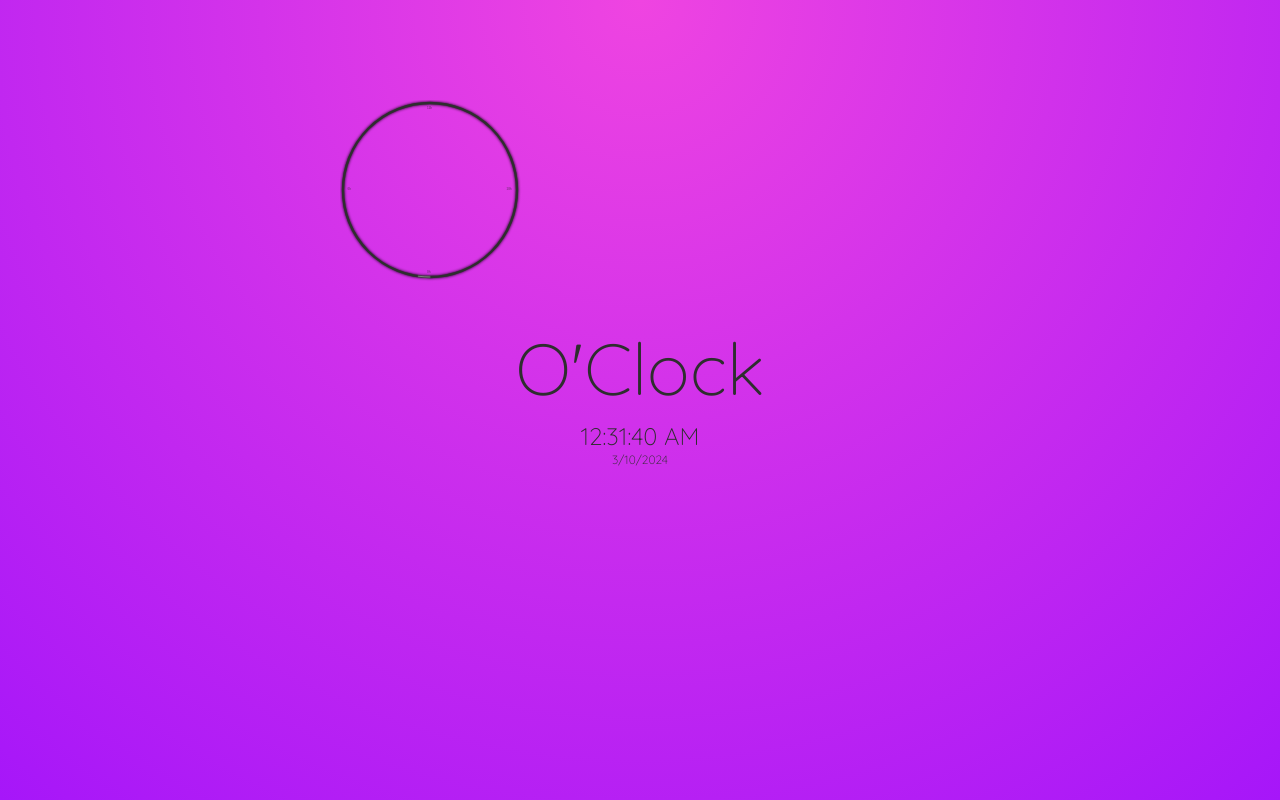
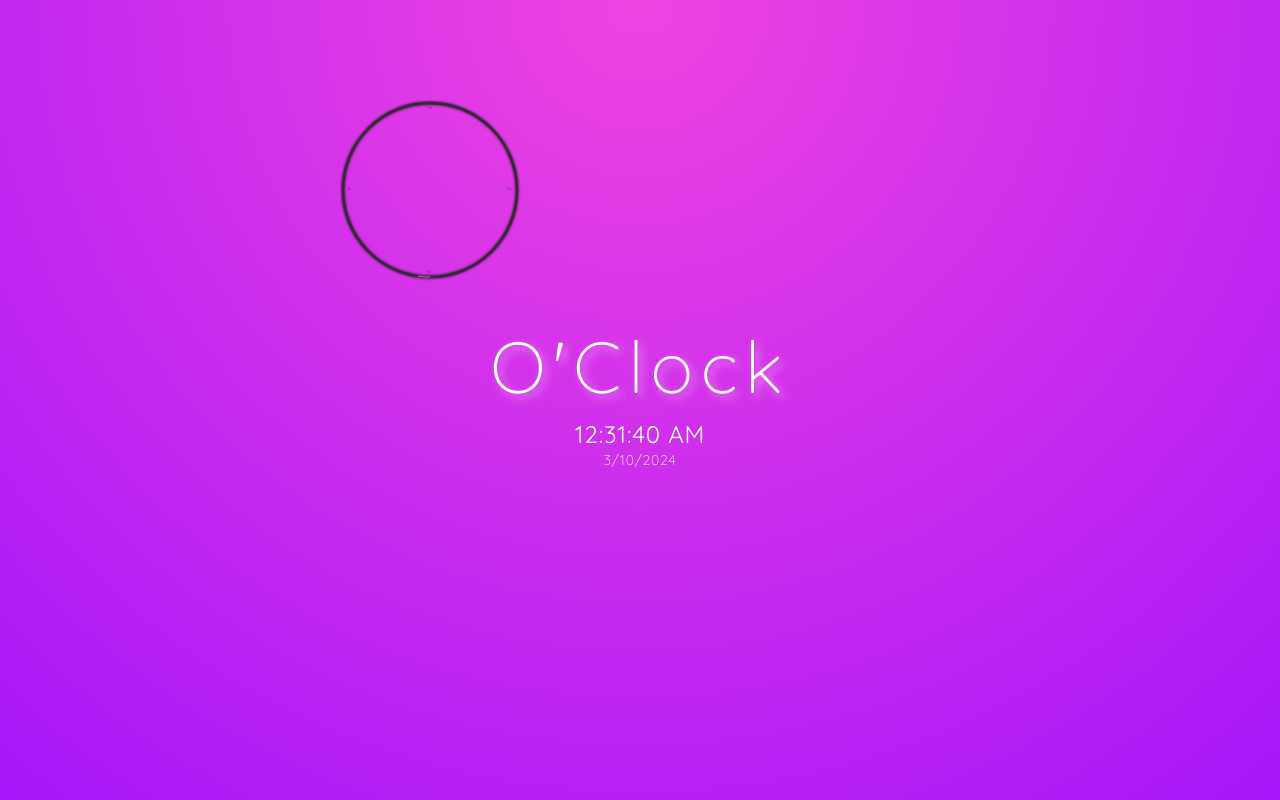
Before and after one commit to kyronsatt/o-clock, a Next.js app: page / in a window 1280 px wide. Built offline with nearby package versions, Linux system fonts and the light colour scheme.

Commit message:
feat: improve clock context deisng

```diff
--- a/src/app/ui/clock/content.tsx
+++ b/src/app/ui/clock/content.tsx
@@ -6,14 +6,16 @@ interface IClockContent {
 
 export default function ClockContent({ time }: IClockContent) {
   return (
-    <div className="absolute z-10 text-dark">
+    <div className="absolute z-10 text-white">
       <div className="flex flex-col justify-center align-middle self-center text-center w-full">
-        <div className="text-7xl font-light">O'Clock</div>
-        <div className="font-light mt-4">
+        <div className="text-7xl font-light tracking-widest text-shadow-lg shadow-[#FFFFFF80]">
+          O'Clock
+        </div>
+        <div className="flex flex-col justify-center items-center font-regular mt-4 px-3 tracking-wider">
           <div className="text-2xl w-full text-center">
             {time?.toLocaleTimeString()}
           </div>
-          <div className="text-xs w-full text-center">
+          <div className="text-sm w-full text-center font-light">
             {time?.toLocaleDateString()}
           </div>
         </div>
```
